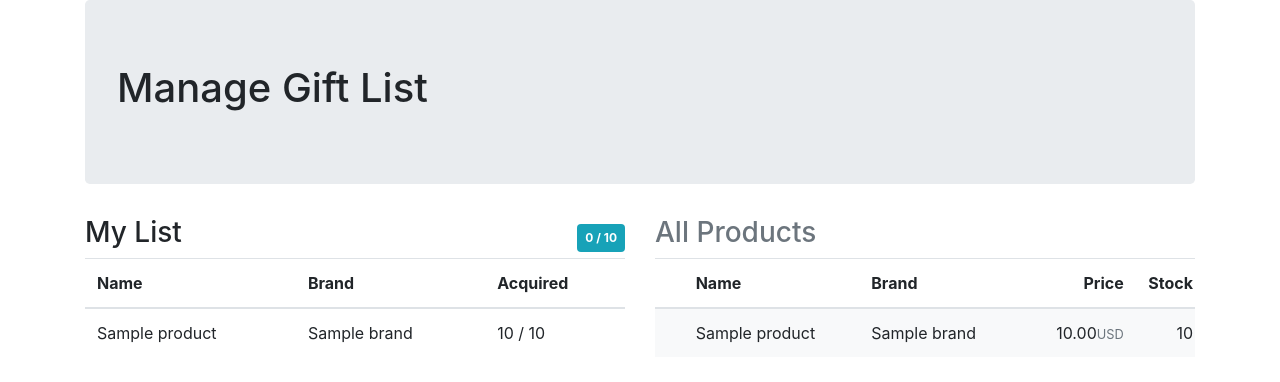
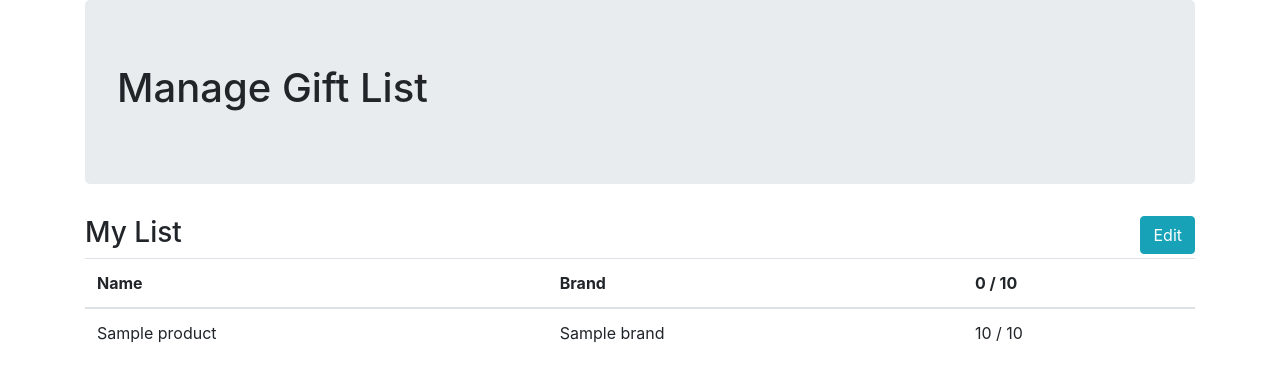
Before and after one commit to rmendocna/wedding-list, a Django app: page /couple/ in a window 1280 px wide. Shown: the top 382 px of the page. Run offline with Django 3.2, Linux system fonts and the light colour scheme; a user stored in the database is signed in; tables that the repository leaves empty hold one stand-in row (values such as "Sample post"); some libraries are stand-ins or nearby versions.

Commit message:
remove giftlist item; improved RESTful compliance

```diff
--- a/glist/api.py
+++ b/glist/api.py
@@ -96,7 +96,7 @@ def gift_add(request):
 
 @allowed('DELETE')
 @authenticated
-def git_remove(request, item_id):
+def gift_remove(request, item_id):
     """
     Removes 1 Item count from the current user's GiftList
     If it's the only account of that item, removes the item entirely
@@ -108,8 +108,29 @@ def git_remove(request, item_id):
         item.delete()
     else:
         item.qty -= 1
+        item.save()
     output['qty'] -= 1
     return JsonResponse(output)
+
+
+def gift(request):
+    if request.method == 'GET':
+        return gift_list(request)
+    elif request.method == 'POST':
+        return gift_add(request)
+    else:
+        return HttpResponseNotAllowed()
+
+
+def gift_item(request, item_id):
+    if request.method == 'DELETE':
+        return gift_remove(request, item_id)
+    # elif request.method == 'PUT':
+    #   to be implemented
+    # elif request.method == 'GET':
+    #   to be implemented
+    else:
+        return HttpResponseNotAllowed()
 
 
 @allowed('GET')
--- a/glist/templates/glist/couple.html
+++ b/glist/templates/glist/couple.html
@@ -4,11 +4,16 @@
 {% block css %}
     {{ block.super }}
 <style>
-    .product-list { overflow-y: scroll; max-height: 500px }
+    .col-12 {
+        transition: width 1s 1s
+    }
+    .product-list { overflow-y: scroll; max-height: 600px }
     .product-list tr>*  { padding-left: 2px; padding-right: 2px}
     .product-list tr>*:nth-child(n+4) { text-align: right }
     .product-list th:nth-child(1) { min-width: 1.7rem }
     tbody>tr { cursor: pointer }
+    .items-block tr>*:nth-child(3) { white-space: nowrap !important}
+    .remove.btn { margin: -2px -1rem}
 </style>
 {% endblock %}
 
@@ -16,24 +21,29 @@
 
 {% block content %}
     <div class="row" id="app">
-        <div class="col-6">
-            <div class="badge badge-info float-right p-2 mt-2">${ sumAcquired } / ${ sumQty }</div>
+        <div :class="'items-block col-' + (editMode ? '6' : '12')">
+            <button :class="'btn float-right btn-' + (editMode ? 'success' : 'info')" @click="editMode = !editMode">
+                <span v-if="editMode">&gt; Done</span><span v-else>Edit</span></button>
+            <thead>
+
             <h3>My List</h3>
             <table class="table">
-                <thead>
-                    <tr><th>Name</th><th>Brand</th><th>Acquired</th></tr>
+                    <tr><th>Name</th><th>Brand</th><th>${ sumAcquired } / ${ sumQty }</th></tr>
                 </thead>
                 <tbody>
                     <tr v-for="itm in itemList">
-                        <td>${ itm.data.name }</td>
-                        <td>${ itm.data.brandName }</td>
-                        <td>${ itm.qty_purchased } / ${ itm.qty }</td>
+                        <td>${ itm.data && itm.data.name || '' }</td>
+                        <td>${ itm.data && itm.data.brandName }</td>
+                        <td>${ itm.qty_purchased } / ${ itm.qty }
+                            <button v-if="editMode" class="remove btn btn-danger btn-sm float-right"
+                                    @click="removeItem(itm, $event)">x</button>
+                        </td>
                     </tr>
                 </tbody>
             </table>
         </div>
 
-        <div class="col-6">
+        <div v-if="editMode" class="col-6">
             <h3 class="text-muted">All Products</h3>
             <div class="product-list">
                 <table class="table">
@@ -41,12 +51,14 @@
                         <tr><th></th><th>Name</th><th>Brand</th><th>Price</th><th>Stock</th></tr>
                     </thead>
                     <tbody>
-                        <tr v-for="p in productList" key="p.id"
+                        <tr v-for="p in productList" :key="p.id"
                             @click="canAdd(p.id) ? (hiProduct == p.id ? hiProduct = null : hiProduct = p.id) : hiProduct = null"
                             :class="hiProduct == p.id ? 'bg-white': 'bg-light'">
+
                             <td class="py-2 px-0"><button title="Add product to List" :class="'add-btn btn btn-sm btn-primary d-' + (p.id == hiProduct ? 'block': 'none')"
                                         @click="addProduct(p.id)">&lt;</button></td>
-                            <td>${ p.name }</td> <td>${ p.brandName }</td> <td>${ p.price }<small class="d-none d-md-inline text-muted">${ p.currency }</small></td> <td>${ p.qty }</td>
+                            <td>${ p.name }</td> <td>${ p.brandName }</td> <td>${ p.price }<small class="d-none d-md-inline text-muted">${ p.currency }</small></td> <td>${ p.qty }
+                        </td>
                         </tr>
                     </tbody>
                 </table>
@@ -73,12 +85,28 @@
             products: [{}],
             items: [{}],
             hiProduct: null,  // which product is highlighted
+            editMode: false
         },
         methods: {
+            removeItem: function (itm, event) {
+                var self = this;
+                if (confirm('Are you sure you want to remove item `' + itm.data.name + '`?')) {
+                    axios.delete('{% url 'api-gift' %}' + itm.id + '/', {
+                        xsrfCookieName: '{{ cookie_name }}',
+                        xsrfHeaderName: '{{ cookie_header }}',
+                        headers: {'X-Requested-With': 'XMLHttpRequest'}
+                    }).then(function(response) {
+                        var data = response.data,
+                            item = _.find(self.items, {id: data.id});
+                        item.qty = data.qty
+
+                    })
+                }
+            },
             addProduct: function (id) {
                 var self = this;
                 if (self.canAdd(id)) {
-                    axios.post('{% url 'api-gift-add' %}', {product_id: id},
+                    axios.post('{% url 'api-gift' %}', {product_id: id},
                         { xsrfCookieName: '{{ cookie_name }}',
                           xsrfHeaderName: '{{ cookie_header }}',
                           headers: {'X-Requested-With': 'XMLHttpRequest'}
@@ -145,8 +173,11 @@
                 return this.sumItems('qty')
             },
             itemList: function () {
-                var self = this;
-                return self.items.map(function (i) {
+                var self = this,
+                    items = _.filter(self.items, function (i) {
+                        return i.qty > 0
+                    });
+                return items.map(function (i) {
                     var obj = i;
                     obj.data = _.find(self.productList, {id: i.product});
                     return obj;
@@ -161,7 +192,7 @@
         mounted: function () {
             var self = this;
             self.loadList('{% url 'api-product' %}', 'products');
-            self.loadList('{% url 'api-list' %}', 'items');
+            self.loadList('{% url 'api-gift' %}', 'items');
         }
     })
 
--- a/glist/urls.py
+++ b/glist/urls.py
@@ -11,7 +11,7 @@ urlpatterns = [
         path('currency/', api.currency_list, name='api-currency'),
         path('brand/', api.brand_list, name='api-brand'),
         path('product/', api.product_list, name='api-product'),
-        path('list/', api.gift_list, name='api-list'),
-        path('list/add/', api.gift_add, name='api-gift-add'),
+        path('list/', api.gift, name='api-gift'),  # list + add
+        path('list/<int:item_id>/', api.gift_item, name='api-gift-item'),  # delete
     ]))
     ]
```
